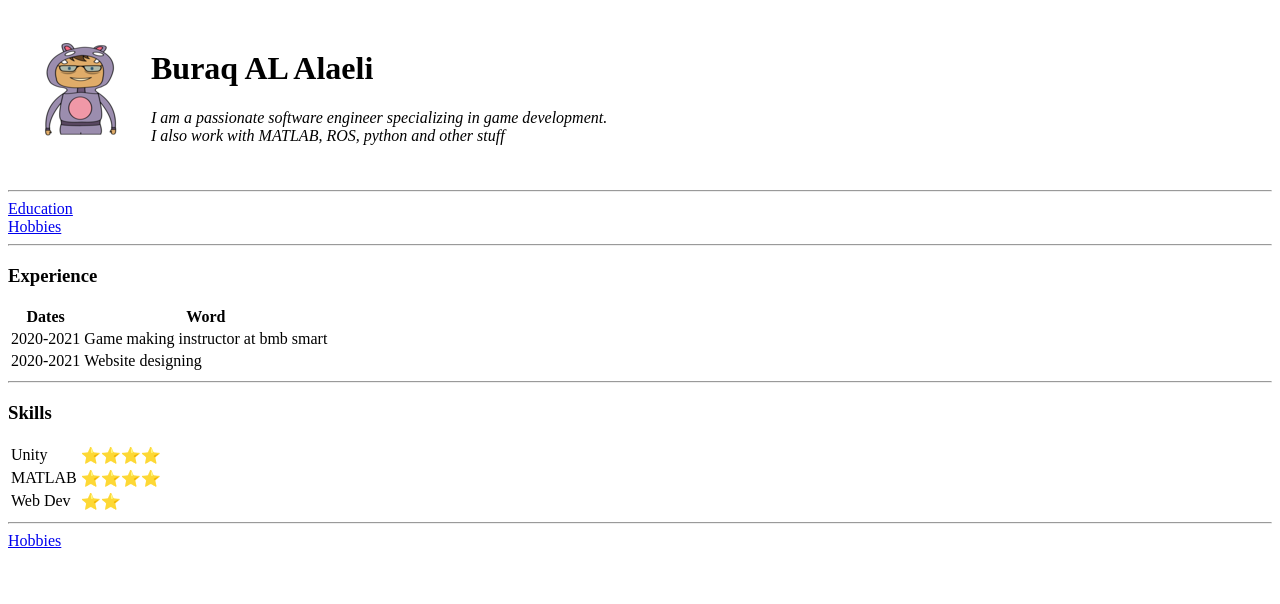
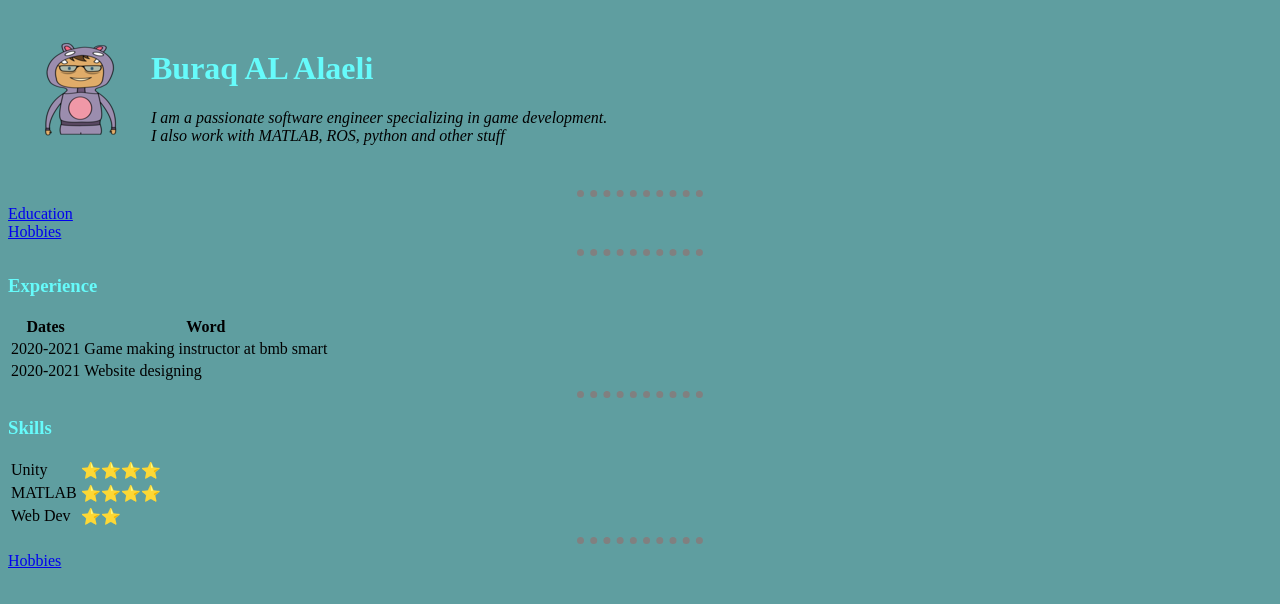
Before and after one commit to buraqon/CV, a plain HTML site: page index.html in a window 1280 px wide. Drawn offline with Linux system fonts and the light colour scheme.

Commit message:
CSS Beginner

```diff
--- /dev/null
+++ b/CSS/Style.css
@@ -0,0 +1,17 @@
+body {
+  background-color:cadetblue;
+}
+hr {
+  border-style: none;
+  border-top-style: dotted;
+  border-color: grey;
+  border-width: 7px;
+  width: 10%;
+}
+
+h1{
+    color: #66fbfb;
+}
+h3{
+    color: #66fbfb;
+}
--- a/index.html
+++ b/index.html
@@ -3,8 +3,9 @@
   <head>
     <meta charset="UTF-8" />
     <title>Buraq's Personal Site</title>
+    <link rel="stylesheet" href="CSS/Style.css">
   </head>
-  <body>
+  <body >
     <table cellspacing="20">
       <tr>
         <td><img src="Images/Logo.png" alt="My image" /></td>
@@ -24,11 +25,11 @@
 
     <hr />
     <a href="Education.html"> Education</a>
-    <br>
+    <br />
     <a href="Hobbies.html"> Hobbies</a>
     <br />
 
-    <hr>
+    <hr />
 
     <h3>Experience</h3>
 
@@ -52,7 +53,7 @@
       <tfoot></tfoot>
     </table>
 
-    <hr>
+    <hr />
     <h3>Skills</h3>
 
     <table>
@@ -69,7 +70,7 @@
         <td>⭐⭐</td>
       </tr>
     </table>
-    <hr>
+    <hr />
     <a href="ContactMe.html"> Hobbies</a>
   </body>
 </html>
```
Also changed, not shown: ContactMe.html (+1 -0 lines), Education.html (+1 -0 lines), Hobbies.html (+1 -0 lines), 2 other files.
